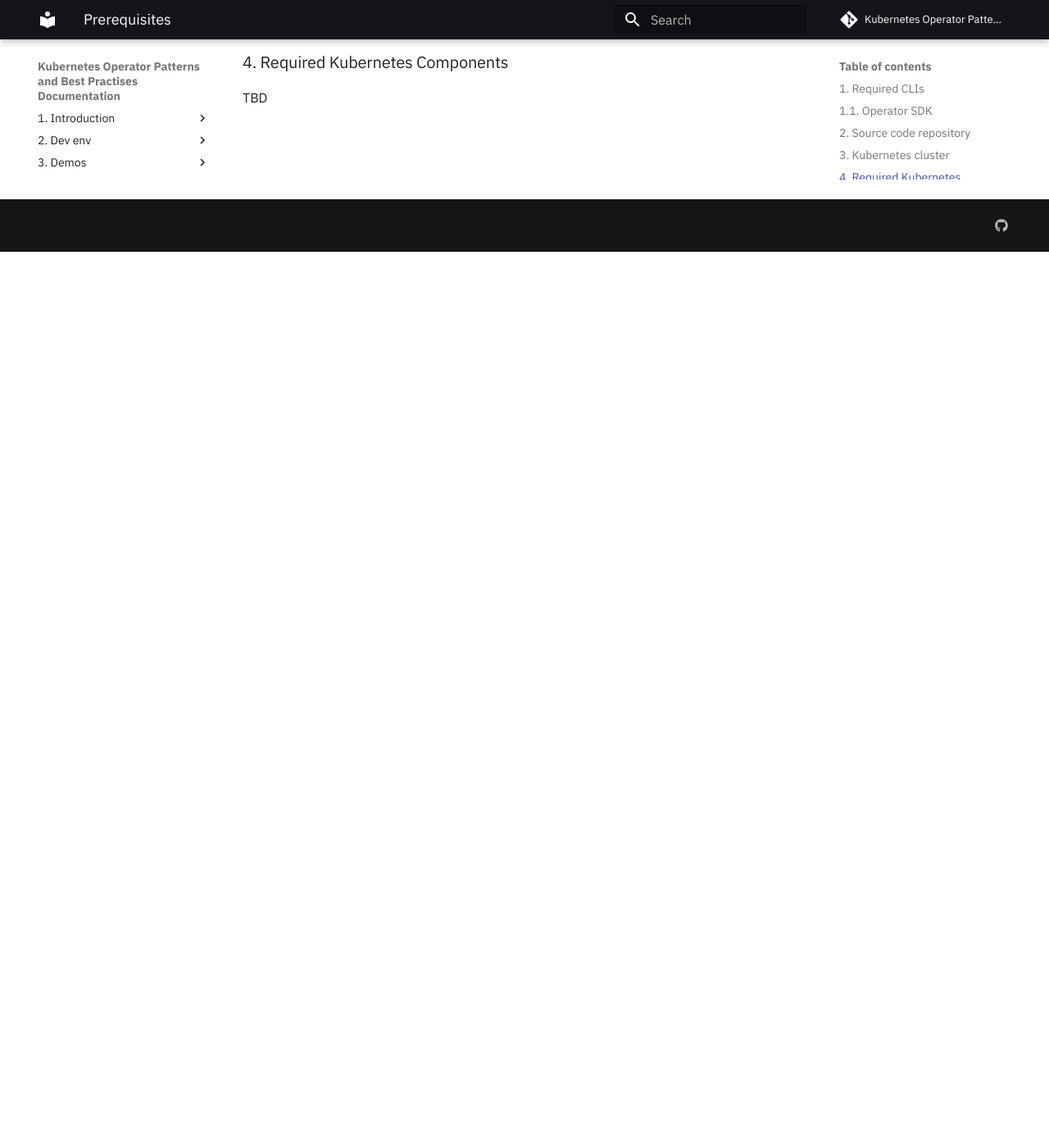
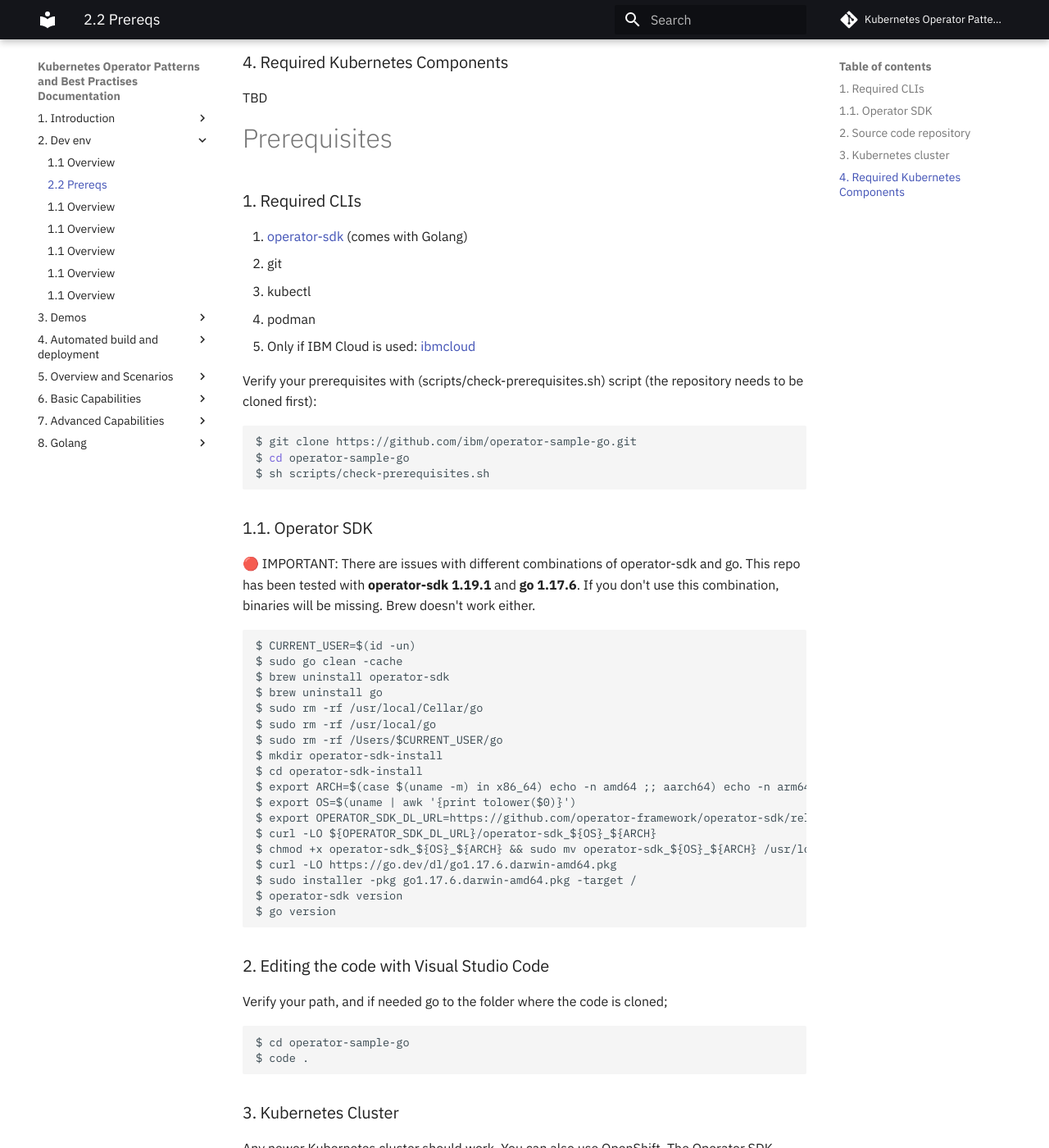
Before and after one commit to IBM/operator-sample-go-documentation, an MkDocs documentation site: the page built from documentation/prerequisites.md, in a window 1280 px wide and 1400 px high, scrolled down 1093 px. Shown: the whole window at 82% size. Built offline with MkDocs 1.6.1 and Material for MkDocs 9.7.7, drawn with Linux system fonts in a browser that asks for light colours; comment, search, counter and statistics services are not loaded; some of the changed text lies outside the part shown.

Commit message:
prereqs done

````diff
--- a/documentation/prerequisites.md
+++ b/documentation/prerequisites.md
@@ -43,3 +43,133 @@ kubectl get all
 ### 4. Required Kubernetes Components
 
 TBD
+
+
+
+# Prerequisites
+
+### 1. Required CLIs
+
+1. [operator-sdk](https://sdk.operatorframework.io/docs/installation/) (comes with Golang)
+2. git
+3. kubectl
+4. podman
+5. Only if IBM Cloud is used: [ibmcloud](https://cloud.ibm.com/docs/cli?topic=cli-install-ibmcloud-cli)
+
+Verify your prerequisites with (scripts/check-prerequisites.sh) script (the repository needs to be cloned first):
+
+```sh
+$ git clone https://github.com/ibm/operator-sample-go.git
+$ cd operator-sample-go
+$ sh scripts/check-prerequisites.sh
+```
+
+### 1.1. Operator SDK
+
+🔴 IMPORTANT: There are issues with different combinations of operator-sdk and go. This repo has been tested with **operator-sdk 1.19.1** and **go 1.17.6**. If you don't use this combination, binaries will be missing. Brew doesn't work either.
+
+```
+$ CURRENT_USER=$(id -un)
+$ sudo go clean -cache
+$ brew uninstall operator-sdk
+$ brew uninstall go
+$ sudo rm -rf /usr/local/Cellar/go
+$ sudo rm -rf /usr/local/go
+$ sudo rm -rf /Users/$CURRENT_USER/go
+$ mkdir operator-sdk-install
+$ cd operator-sdk-install
+$ export ARCH=$(case $(uname -m) in x86_64) echo -n amd64 ;; aarch64) echo -n arm64 ;; *) echo -n $(uname -m) ;; esac)
+$ export OS=$(uname | awk '{print tolower($0)}')
+$ export OPERATOR_SDK_DL_URL=https://github.com/operator-framework/operator-sdk/releases/download/v1.19.1
+$ curl -LO ${OPERATOR_SDK_DL_URL}/operator-sdk_${OS}_${ARCH}
+$ chmod +x operator-sdk_${OS}_${ARCH} && sudo mv operator-sdk_${OS}_${ARCH} /usr/local/bin/operator-sdk
+$ curl -LO https://go.dev/dl/go1.17.6.darwin-amd64.pkg
+$ sudo installer -pkg go1.17.6.darwin-amd64.pkg -target /
+$ operator-sdk version
+$ go version
+```
+
+### 2. Editing the code with Visual Studio Code
+
+Verify your path, and if needed go to the folder where the code is cloned;
+
+```
+$ cd operator-sample-go
+$ code .
+```
+
+### 3. Kubernetes Cluster
+
+Any newer Kubernetes cluster should work. You can also use OpenShift. The Operator SDK version v1.19.1 has been [tested](https://github.com/kubernetes/client-go#versioning) with Kubernetes v1.23.
+
+We have tested the two operators with ...
+
+* IBM Cloud Kubernetes Service 1.23.6
+* IBM Red Hat OpenShift on IBM Cloud 4.9.28
+
+Log in to Kubernetes or OpenShift, for example:
+
+```
+$ ibmcloud login -a cloud.ibm.com -r eu-de -g resource-group-niklas-heidloff --sso
+$ ibmcloud ks cluster config --cluster xxxxxxx
+$ kubectl get all
+```
+
+```
+$ oc login --token=sha256~xxxxx --server=https://c106-e.us-south.containers.cloud.ibm.com:32335
+$ kubectl get all
+```
+
+### 4. Required Kubernetes Components
+
+OpenShift comes with certain components preinstalled which is why there are two scripts to install the additional components:
+
+* cert-manager
+* OLM (Operator Lifecycle Manager)
+* Prometheus
+
+**Kubernetes**
+
+```
+$ sh scripts/install-required-kubernetes-components.sh
+```
+Note: Incase of "Operators deployed without OLM" , the above script will install OLM even though it is not required. It is required to run the above script for all the use cases inorder to install other required components such as cert-manager and Prometheus because it is commonly written script for all the use cases.
+
+**OpenShift**
+
+```
+$ kubectl apply -f https://github.com/cert-manager/cert-manager/releases/download/v1.7.2/cert-manager.yaml
+```
+
+### 5. Image Registry
+
+If you want to run the samples without modifications, nothing needs to be changed.
+
+If you want to change them, replace `REGISTRY` and `ORG` with your registry account and change the version numbers in `versions_local.env` file.
+
+* Create a `version_local.env` file based on the template.
+
+```sh
+cat versions_local.env-template > versions_local.env
+```
+
+* Open the `versions_local.env` in Visual Studio Code
+
+```sh
+code versions_local.env
+```
+
+* Change the values to your needs
+
+```sh
+export REGISTRY='quay.io'
+export ORG='tsuedbroecker'
+export COMMON_TAG='v1.0.36'
+```
+
+* Open a terminal in the project and use the `versions_local.env` as input for your environment variables
+
+```sh
+source versions_local.env
+podman login $REGISTRY
+```
--- a/mkdocs.yml
+++ b/mkdocs.yml
@@ -18,7 +18,7 @@ nav:
     - 1.4 Masterclass overview: ./template.md
   - 2. Dev env:
     - 2.1 Overview: ./template.md
-    - 2.2 Prereqs: ./template.md
+    - 2.2 Prereqs: ./prerequisites.md
     - 2.3 Setup of IKS: ./template.md
     - 2.4 Setup of ROKS: ./template.md
     - 2.5 Run operators locally: ./template.md
````
